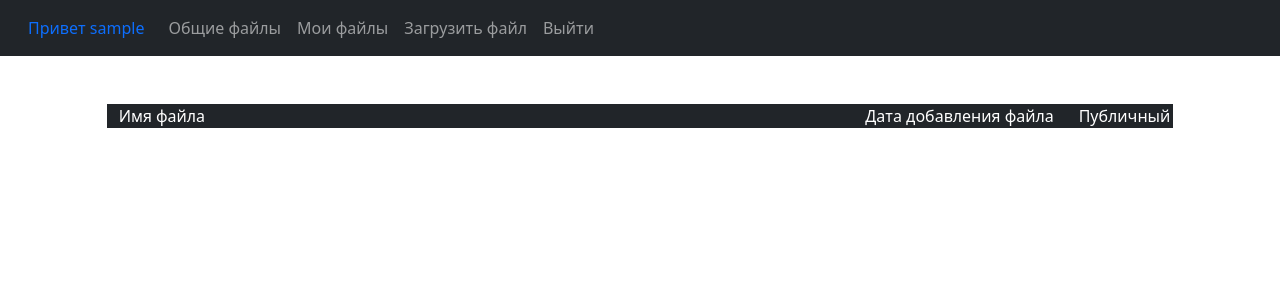
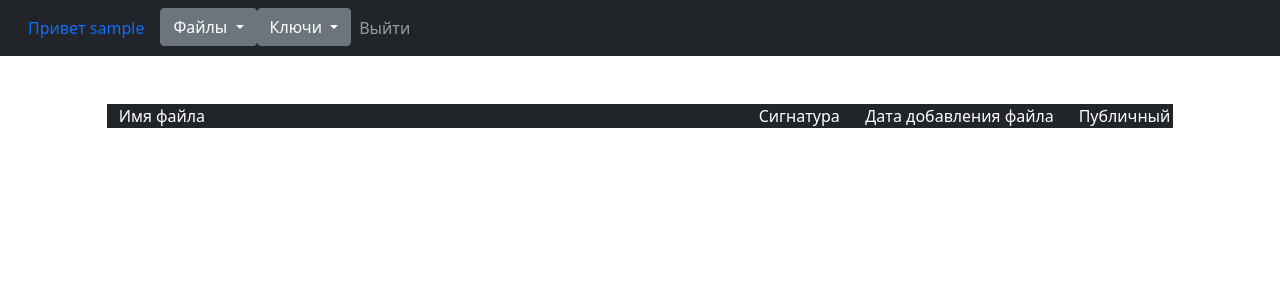
Before and after one commit to 3eVeHbIu/Electronic-document-management-system, a Django app: page /my_files/ in a window 1280 px wide. Shown: the top 300 px of the page. Run offline with Django 3.2, Linux system fonts and the light colour scheme; the visitor is signed in with stand-in values (Sample User, id 1); data that the repository does not hold is empty; some libraries are stand-ins or nearby versions.

Commit message:
Added KeysModel KeysForm and keys upload, delete, show pages.

```diff
--- a/code/templates/includes/header.html
+++ b/code/templates/includes/header.html
@@ -7,15 +7,29 @@
         {% endif %}
         <div class="collapse navbar-collapse">
             <ul class="nav navbar-nav ml-auto">
-                <li class="nav-item">
-                    <a href="{% url 'files' %}" class="nav-link">Общие файлы</a>
-                </li>
                 {% if user.is_authenticated %}
                     <li class="nav-item">
-                        <a href="{% url 'user_files' %}" class="nav-link">Мои файлы</a>
+                        <div class="dropdown">
+                           <button class="btn btn-secondary dropdown-toggle" type="button" id="dropdownMenuButton1" data-bs-toggle="dropdown" aria-expanded="false">
+                                Файлы
+                           </button>
+                            <ul class="dropdown-menu" aria-labelledby="dropdownMenuButton1">
+                                <li><a href="{% url 'upload_file' %}" class="dropdown-item">Загрузить файл</a></li>
+                                <li><a href="{% url 'user_files' %}" class="dropdown-item">Мои файлы</a></li>
+                                <li><a href="{% url 'files' %}" class="dropdown-item">Общие файлы</a></li>
+                            </ul>
+                        </div>
                     </li>
                     <li class="nav-item">
-                        <a href="{% url 'file_upload' %}" class="nav-link">Загрузить файл</a>
+                        <div class="dropdown">
+                           <button class="btn btn-secondary dropdown-toggle" type="button" id="dropdownMenuButton2" data-bs-toggle="dropdown" aria-expanded="false">
+                                Ключи
+                           </button>
+                            <ul class="dropdown-menu" aria-labelledby="dropdownMenuButton2">
+                                <li><a href="{% url 'upload_keys' %}" class="dropdown-item">Загрузить ключи</a></li>
+                                <li><a href="{% url 'show_keys' %}" class="dropdown-item">Посмотреть ключи</a></li>
+                            </ul>
+                        </div>
                     </li>
                     <li class="nav-item">
                         <a href="{% url 'logout' %}" class="nav-link">Выйти</a>
--- a/code/web_document_flow/settings.py
+++ b/code/web_document_flow/settings.py
@@ -4,7 +4,7 @@ import config
 
 
 BASE_DIR = Path(__file__).resolve().parent.parent
-DEBUG = False
+DEBUG = True
 ALLOWED_HOSTS = [
     'django.nginx',
 ]
--- a/requirements.txt
+++ b/requirements.txt
@@ -1,3 +1,4 @@
 Django==3.2.8
 psycopg2==2.9.1
 Pillow==8.3.2
+pycryptodome==3.11.0
```
Also changed, not shown: code/storage/admin.py, code/storage/forms.py, code/storage/models.py, code/storage/urls.py, code/storage/views.py, code/templates/storage/index.html (deleted), code/templates/storage/owner_files.html, code/templates/storage/show_keys.html (added), code/templates/storage/upload_file.html, code/templates/storage/upload_keys.html (added).
